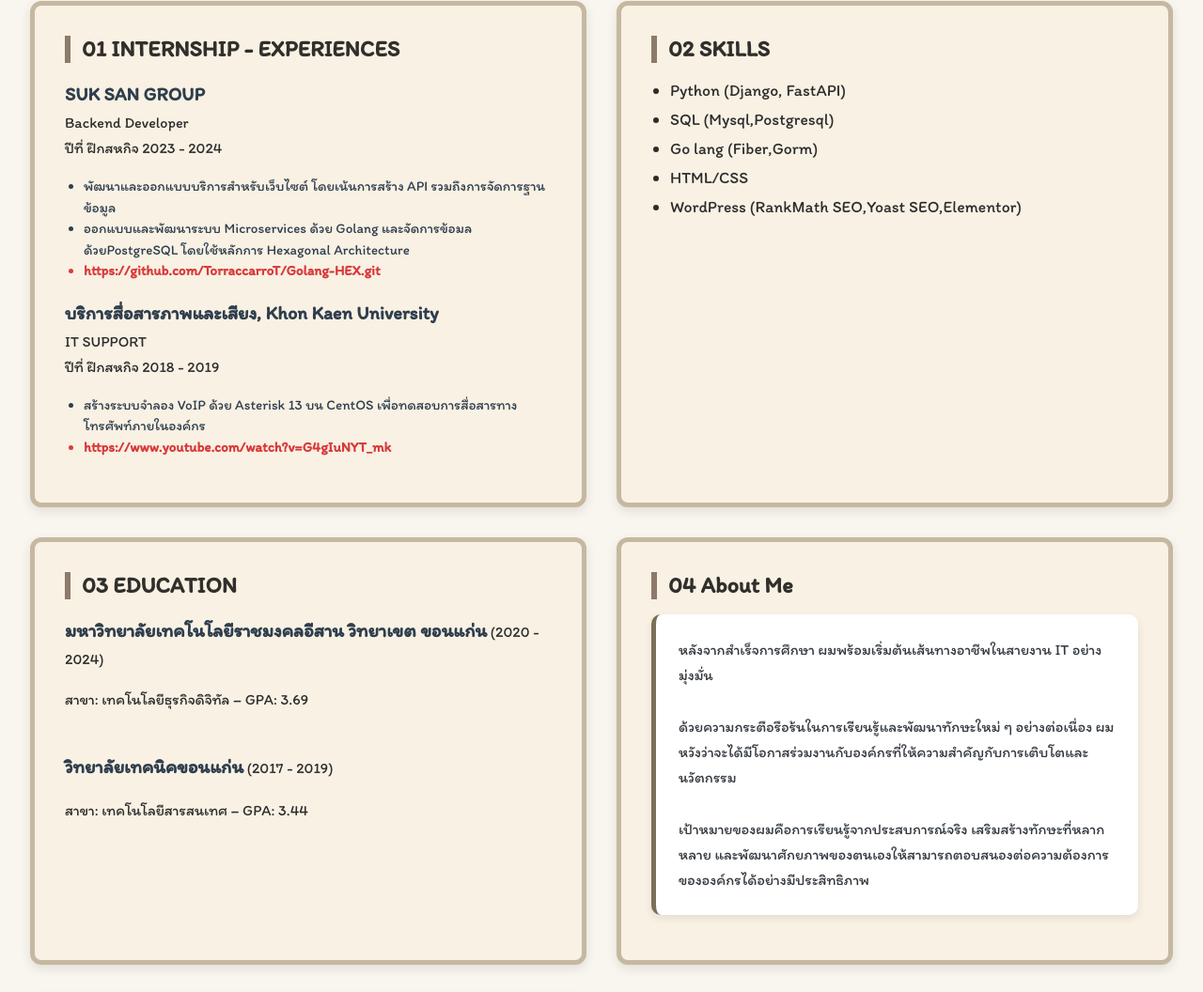
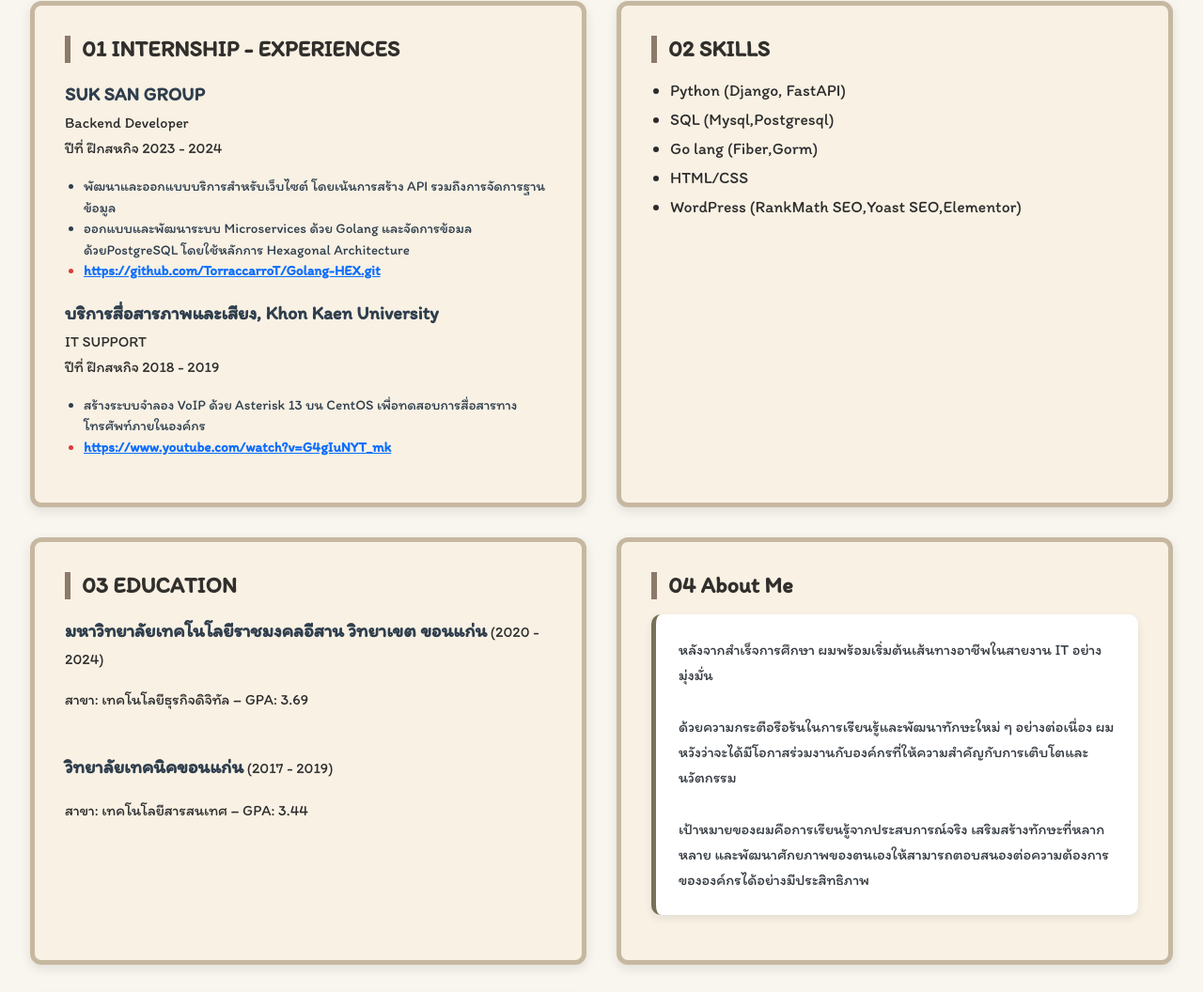
Before and after one commit to TorraccarroT/Resume_Thanawat, a plain HTML site: page index.html in a window 1280 px wide. Shown: the part 718-1774 px from the top of the page at 94% size. Drawn offline with nearby package versions, Linux system fonts and the light colour scheme.

Commit message:
Fix Link to work shop
Fix Link to work shop

```diff
--- a/index.html
+++ b/index.html
@@ -63,7 +63,9 @@
             และจัดการข้อมลด้วยPostgreSQL โดยใช้หลักการ Hexagonal Architecture
           </li>
           <li class="workshoplink">
-            https://github.com/TorraccarroT/Golang-HEX.git
+            <a href="https://github.com/TorraccarroT/Golang-HEX.git">
+              https://github.com/TorraccarroT/Golang-HEX.git
+            </a>
           </li>
         </ul>
 
@@ -81,7 +83,9 @@
             เพื่อทดสอบการสื่อสารทางโทรศัพท์ภายในองค์กร
           </li>
           <li class="workshoplink">
-            https://www.youtube.com/watch?v=G4gIuNYT_mk
+            <a href="https://www.youtube.com/watch?v=G4gIuNYT_mk"
+              >https://www.youtube.com/watch?v=G4gIuNYT_mk</a
+            >
           </li>
         </ul>
       </div>
```
